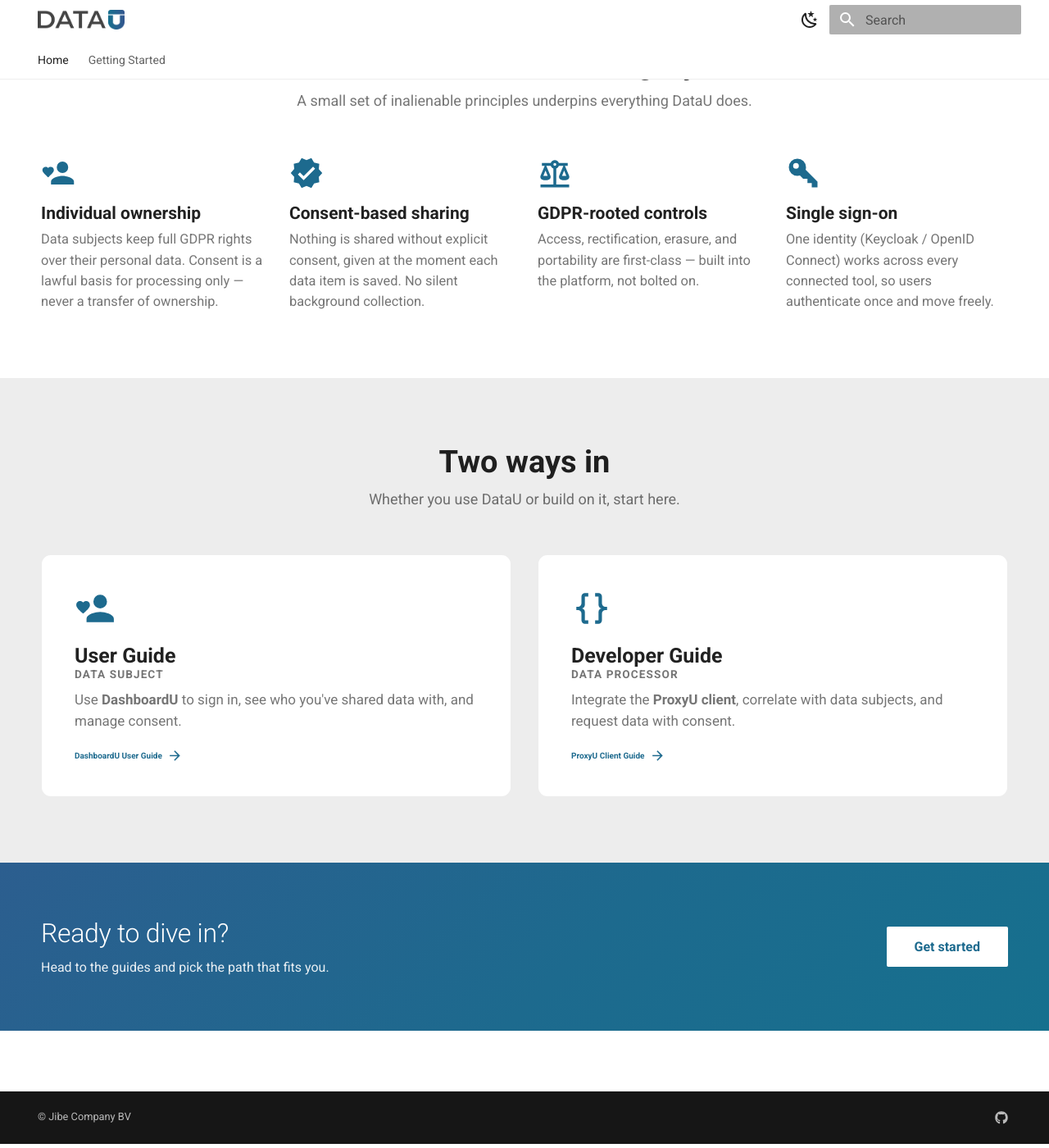
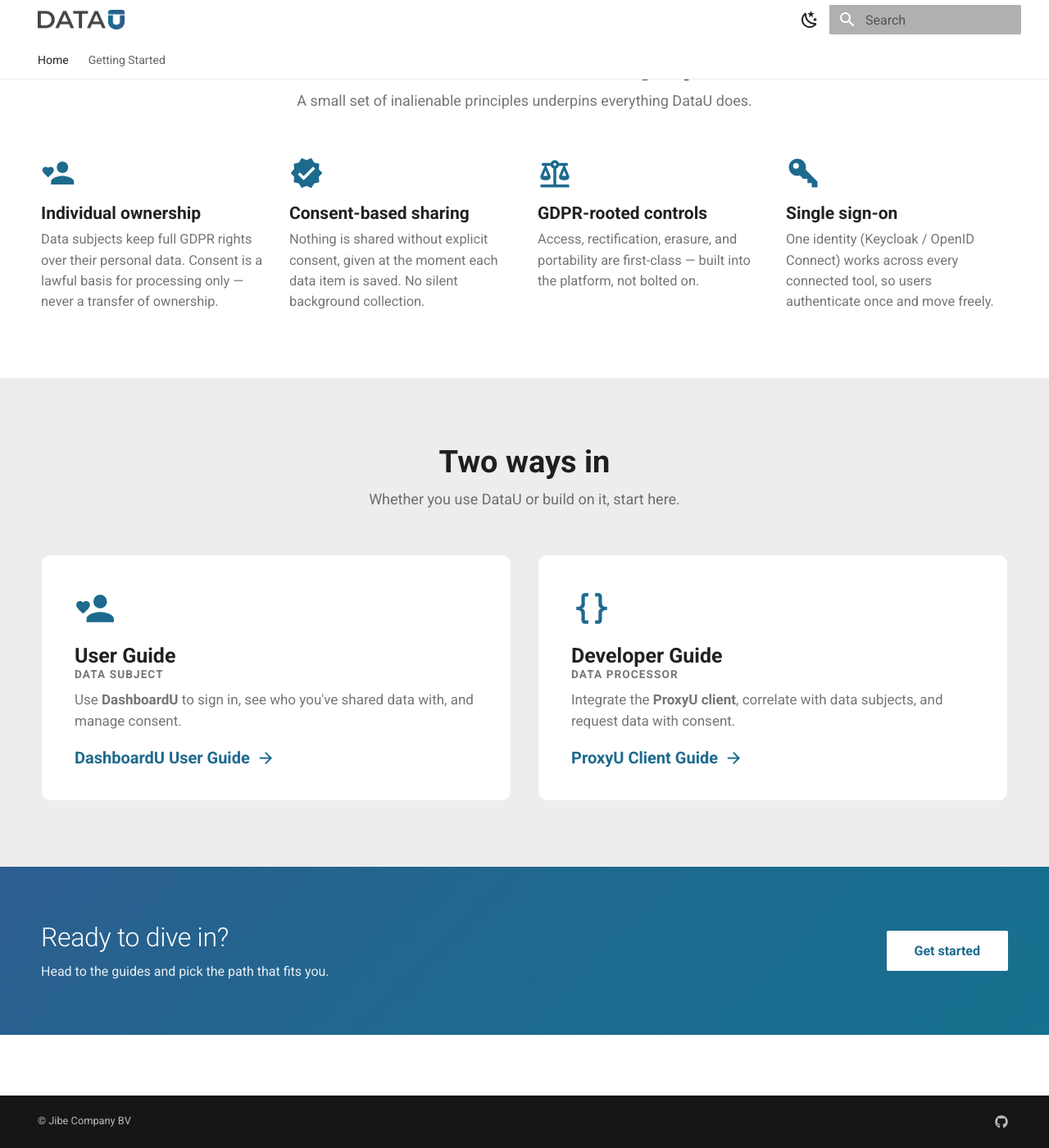
Before and after one commit to jibecompany/datau-docs, an MkDocs documentation site: the page built from docs/index.md, in a window 1280 px wide and 1400 px high, scrolled down 766 px. Shown: the whole window at 82% size. Built offline with MkDocs 1.6.1 and Material for MkDocs 9.7.7, drawn with Linux system fonts in a browser that asks for light colours.

Commit message:
Enlarge Two-ways-in card CTA links
Co-Authored-By: Claude Opus 4.8 (1M context) <noreply@anthropic.com>

```diff
--- a/docs/stylesheets/extra.css
+++ b/docs/stylesheets/extra.css
@@ -254,13 +254,14 @@
 .dx-card__cta {
   display: inline-flex;
   align-items: center;
-  gap: 0.3rem;
-  font-weight: 600;
+  gap: 0.4rem;
+  font-size: 1rem;
+  font-weight: 700;
   color: var(--md-primary-fg-color);
 }
 .dx-card__cta svg {
-  width: 0.95rem;
-  height: 0.95rem;
+  width: 1.15rem;
+  height: 1.15rem;
   fill: currentColor;
 }
 
```
